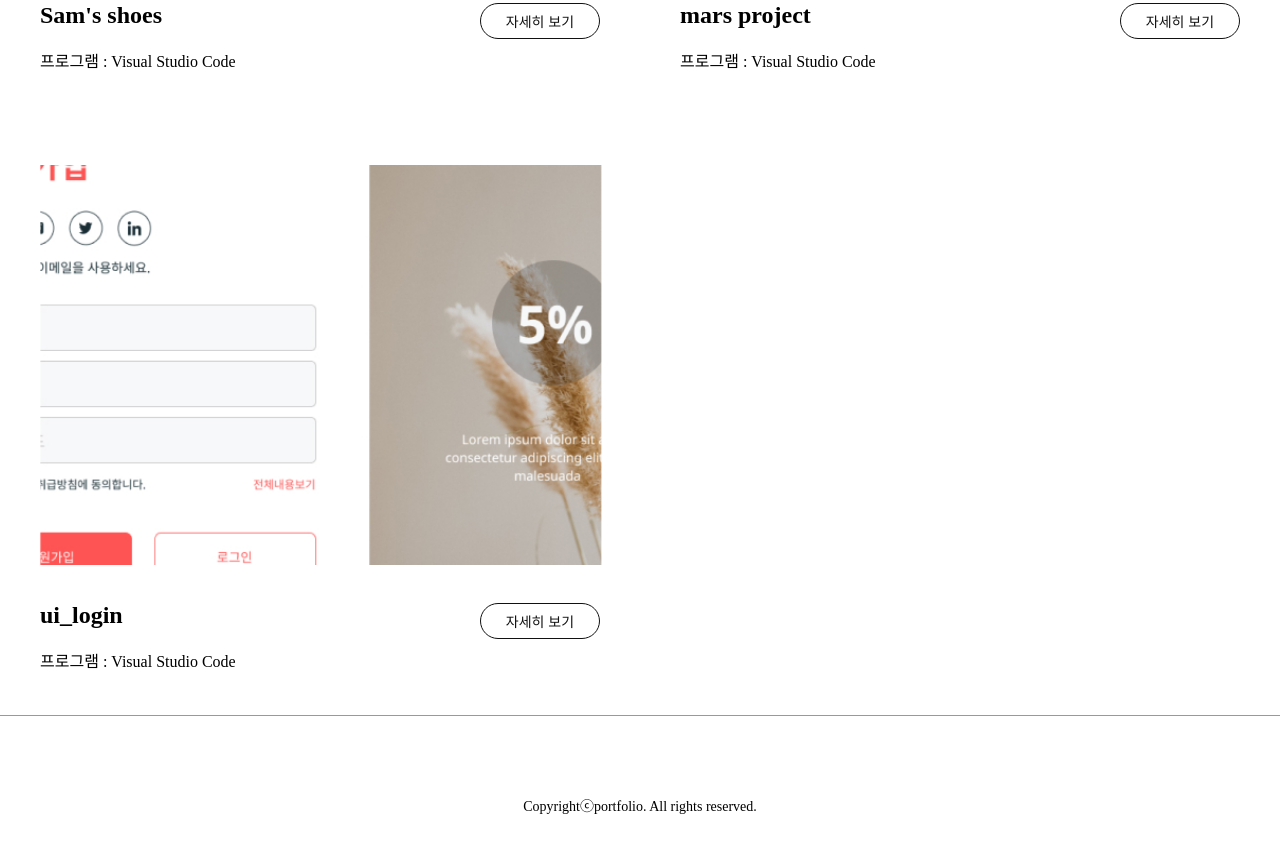
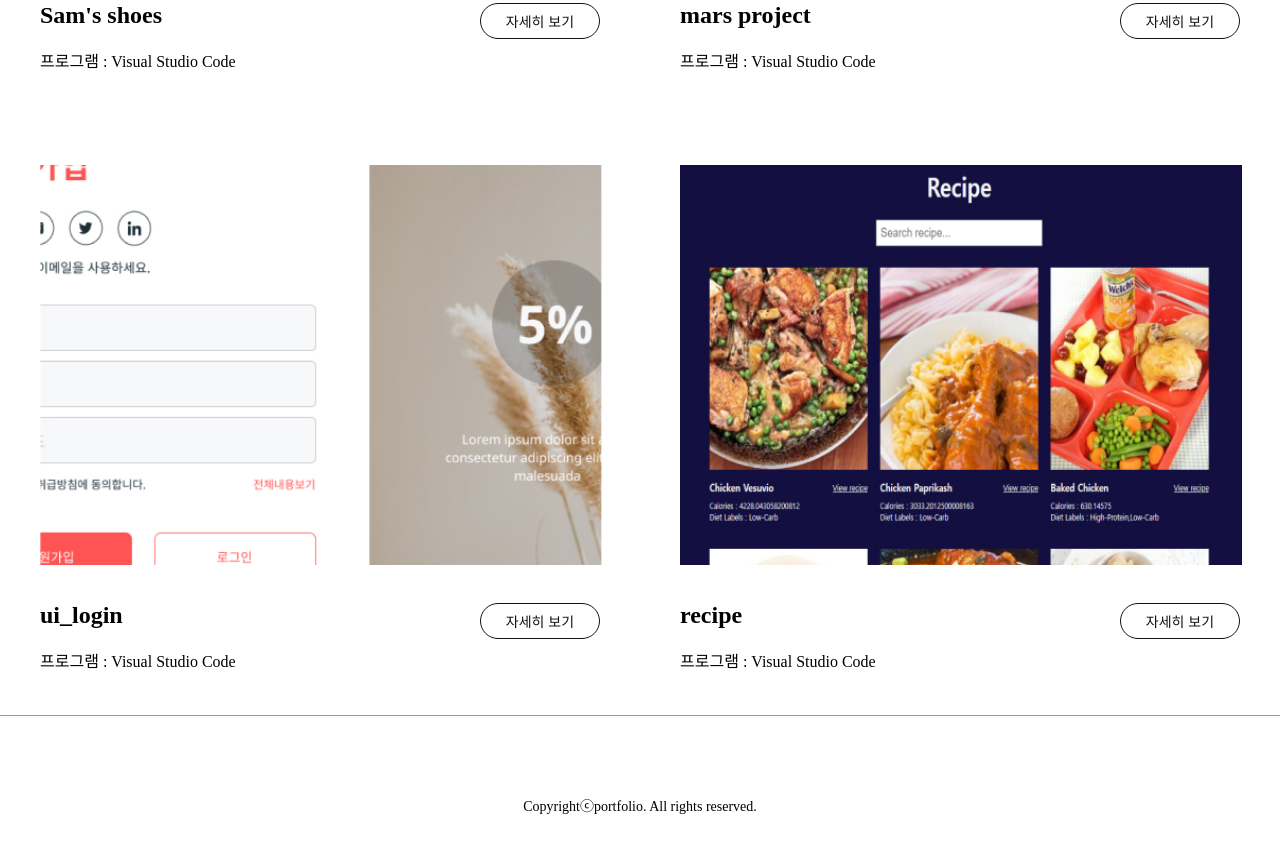
Before and after one commit to yanghayong/portfolio, a plain HTML site: page pages/web.html in a window 1280 px wide. Shown: the part 1126-1978 px from the top of the page. Drawn offline with Linux system fonts and the light colour scheme; some icons are missing.

Commit message:
portfolio

```diff
--- a/pages/web.html
+++ b/pages/web.html
@@ -82,6 +82,20 @@
               <p>프로그램 : Visual Studio Code</p>
             </div>
           </li>
+          <li>
+            <div class="photo">
+              <img src="../images/web 맛보기.jpg" alt="" />
+            </div>
+            <div class="text_box">
+              <div class="title">
+                <h2>recipe</h2>
+                <a href="https://yanghayong.github.io/recipe/" target="_blank">
+                  <button class="btn small">자세히 보기</button>
+                </a>
+              </div>
+              <p>프로그램 : Visual Studio Code</p>
+            </div>
+          </li>
         </ul>
       </div>
       <div class="footer">
```
